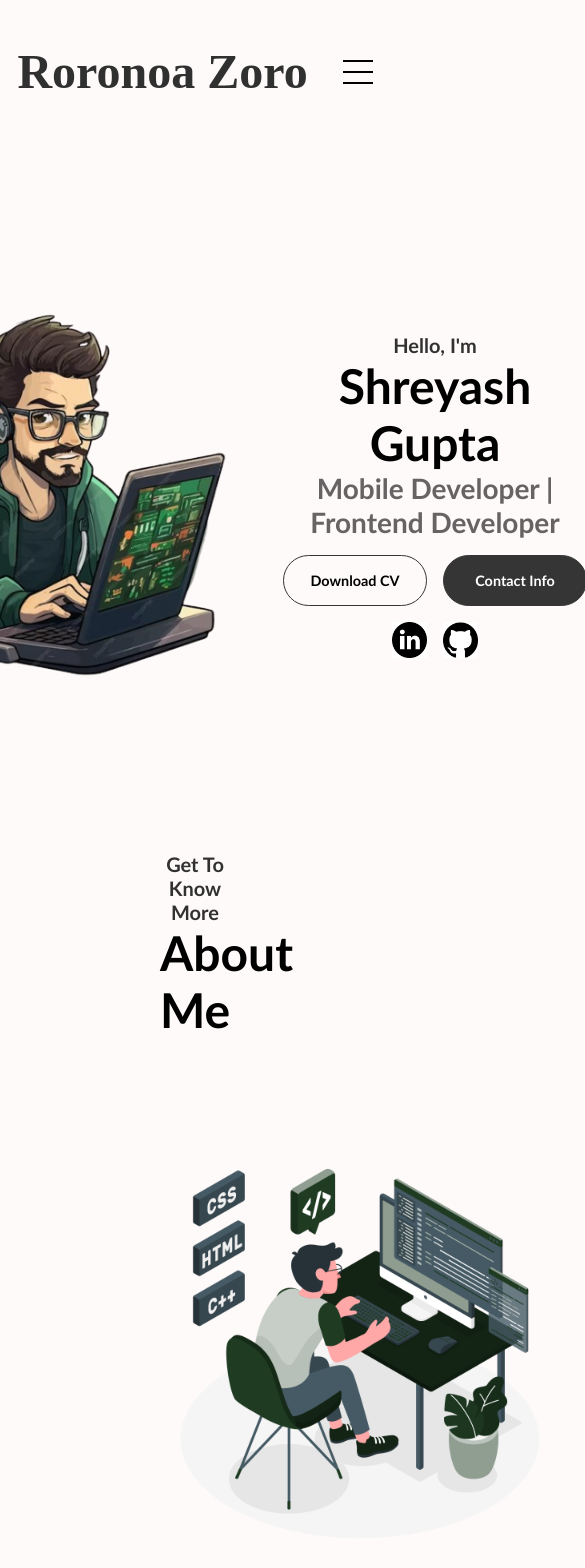
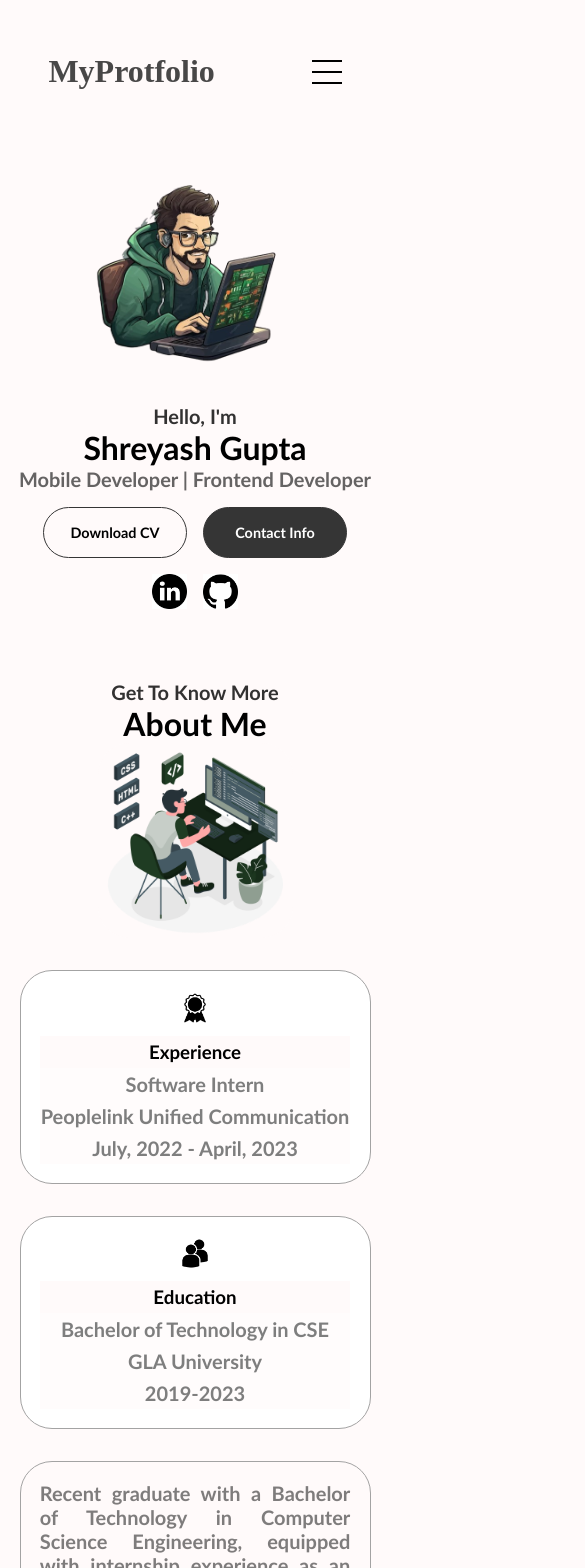
Before and after one commit to shreyash170/My_Portfolio, a React (Create React App) app in the folder shreyashportfolio/: page / in a window 390 px wide. Shown: the top 1568 px of the page, 585 px wide, since content can reach past the window. Built offline with nearby package versions, Linux system fonts and the light colour scheme.

Commit message:
Screen Responsive Complete

```diff
--- a/shreyashportfolio/src/App.js
+++ b/shreyashportfolio/src/App.js
@@ -6,10 +6,12 @@ import Projects from "./Component/Projects";
 import Contact from "./Component/Contact";
 import Footer from "./Component/Footer";
 import { BrowserRouter } from "react-router-dom";
+import "./Styles/MediaQuery.css";
 
 function App() {
   return (
     <>
+    <div className="section-Container">
       <BrowserRouter>
         <Home />
         <Section />
@@ -19,6 +21,7 @@ function App() {
         <Contact />
         <Footer />
       </BrowserRouter>
+      </div>
     </>
   );
 }
--- a/shreyashportfolio/src/Component/Contact.js
+++ b/shreyashportfolio/src/Component/Contact.js
@@ -3,23 +3,30 @@ import "../Styles/Contact.css";
 import emailIcon from "../Assests/email.png";
 import linkedinIcon from "../Assests/linkedin.png";
 
-function Contact(){
-    return(
+function Contact() {
+  return (
     <>
       <div className="contact" id="contact">
         <p>Get in touch</p>
-            <h1>Contact Me</h1>
+        <h1 className="title">Contact Me</h1>
         <div className="contactInfoUpper">
           <div className="contactInfo">
-                    <img src={emailIcon} alt="" className="contactIcon emailIcon"/>
-                    <p><a href="mailto:emaple@gmail.com">Emaple@email.com</a></p>
+            <img src={emailIcon} alt="" className="contactIcon emailIcon" />
+            <p>
+              <a href="mailto:emaple@gmail.com">Emaple@email.com</a>
+            </p>
           </div>
           <div className="contactInfo">
-                    <img src={linkedinIcon} alt="" className="contactIcon"/>
-                    <p><a href="https://www.linkedin.com/" target="_blank">Linkedin</a></p>
+            <img src={linkedinIcon} alt="" className="contactIcon" />
+            <p>
+              <a href="https://www.linkedin.com/" target="_blank">
+                Linkedin
+              </a>
+            </p>
           </div>
         </div>
       </div>
     </>
   );
-}export default Contact;
+}
+export default Contact;
--- a/shreyashportfolio/src/Component/Home.js
+++ b/shreyashportfolio/src/Component/Home.js
@@ -33,7 +33,7 @@ function Home() {
       <div
         className={`flexRow hamburgerFix hamburgerNav ${isOpen ? "open" : ""}`}
       >
-        <div className="myName">Roronoa Zoro </div>
+        <div className="myName">MyProtfolio </div>
         <div className="hamburgerMenu">
           <div
             className={`hamburgerIcon ${isOpen ? "open" : ""}`}
@@ -46,22 +46,22 @@ function Home() {
           <div className={`menuLinks ${isOpen ? "open" : ""}`}>
             <li>
               <Link to="#about" onClick={toggleMenu}>
-                About
+                ABOUT
               </Link>
             </li>
             <li>
               <Link to="#skills" onClick={toggleMenu}>
-                Skills
+                SKILLS
               </Link>
             </li>
             <li>
               <Link to="#project" onClick={toggleMenu}>
-                Projects
+                PROJECTS
               </Link>
             </li>
             <li>
               <Link to="#contact" onClick={toggleMenu}>
-                Contact
+                CONTACT
               </Link>
             </li>
           </div>
--- a/shreyashportfolio/src/Component/Skills.js
+++ b/shreyashportfolio/src/Component/Skills.js
@@ -9,7 +9,6 @@ function Skills() {
     ["Native iOS", "Experienced"],
     ["JavaScript", "Experienced"],
     ["React Native", "Intermediate"],
-    ["XCode", "Experienced"],
   ];
   const skillList2 = [
     ["HTML", "Experienced"],
@@ -22,7 +21,7 @@ function Skills() {
       <div className="skillsSection" id="skills">
         <p className="textP1">Explore My</p>
         <h1 className="title">Skills</h1>
-        {/* <div className="exSkillsDetailsCntnr"> */}
+        <div className="exSkillsDetailsCntnr">
           <div className="SkillDetailContainer">
             <ArticleContainer
               containerHeading="Mobile Development"
@@ -34,6 +33,7 @@ function Skills() {
             />
           </div>
         </div>
+      </div>
     </>
   );
 }
--- a/shreyashportfolio/src/Styles/About.css
+++ b/shreyashportfolio/src/Styles/About.css
@@ -66,7 +66,7 @@
 }
 
 .detailsContainer {
-    padding: 1.5rem;
+    padding: 1.2rem;
     flex-grow: 1;
     background: white;
     border-radius: 2rem;
@@ -82,3 +82,10 @@
     opacity: 0.5;
     line-height: 2remrem;
 }
+.textContainer{
+    border: rgb(53, 53, 53) 0.1rem solid;
+    border-color: rgb(163, 163, 163);
+    padding: 1.2rem;
+    border-radius: 2rem;
+
+}
--- a/shreyashportfolio/src/Styles/Home.css
+++ b/shreyashportfolio/src/Styles/Home.css
@@ -23,14 +23,14 @@ a:hover {
    color: black;
    text-decoration: underline;
    text-underline-offset: 1rem;
-   text-decoration-color: rgb(27,27,27);
+   text-decoration-color: rgb(27, 27, 27);
 }
 
 .myName {
    font-size: 3rem;
    font-weight: 600;
    opacity: 0.9;
-   color: rgb(27,27,27);
+   color: rgb(27, 27, 27);
    font-family: Brush Script MT, Brush Script Std, cursive;
 }
 
@@ -87,9 +87,10 @@ a:hover {
    padding: 10px;
    text-align: center;
    font-size: 1.4rem;
-   color: rgb(27,27,27);
+   color: rgb(27, 27, 27);
    text-decoration: none;
    transition: all 0.3 ease-in-out;
+   opacity: 0.8;
 }
 
 .menuLinks li {
@@ -123,20 +124,3 @@ a:hover {
 .hamburgerIcon span:first-child {
    transform: none;
 }
-
-
-
-
-
-
-
-/* Media Query */
-@media screen and (max-width: 1200px) {
-   .hamburgerNav {
-      display: flex;
-   }
-
-   .desktopNav {
-      display: none;
-   }
-}
--- /dev/null
+++ b/shreyashportfolio/src/Styles/MediaQuery.css
@@ -0,0 +1,147 @@
+/* Media Query */
+@media screen and (max-width: 1400px) {
+    #profile {
+        height: 83vh;
+        margin-bottom: 6rem;
+    }
+
+    .aboutContainers,
+    .projectAboutContainer,
+    .SkillDetailContainer {
+        flex-wrap: wrap;
+    }
+
+    #contact,
+    #projects {
+        height: fit-content;
+    }
+}
+
+@media screen and (max-width: 1200px) {
+    .hamburgerNav {
+        display: flex;
+    }
+
+    .desktopNav {
+        display: none;
+    }
+
+    #skills,
+    .exSkillsDetailsCntnr {
+        margin-top: 2rem;
+    }
+
+    .profile,
+    .aboutContainerF {
+        display: block;
+    }
+
+    #about,
+    #skills,
+    #profile,
+    #contact,
+    #project,
+    .aboutContainerF {
+        height: fit-content;
+    }
+
+    #about,
+    #skills,
+    #profile,
+    #contact,
+    #project {
+        margin: 0 5%;
+    }
+
+    .sectionPic,
+    .aboutPicCntnr {
+        width: 275px;
+        height: 275px;
+        margin: 0 auto 2rem;
+    }
+
+    .aboutContainers,
+    .projectAboutContainer,
+    .SkillDetailContainer {
+        margin-top: 0;
+    }
+
+}
+
+@media screen and (max-width: 600px) {
+
+    #contact,
+    footer {
+        height: 40vh;
+    }
+
+    .profile {
+        height: fit-content;
+        margin-bottom: 2rem;
+    }
+
+    article {
+        font-size: 1rem;
+    }
+
+    footer .navLinkContainer {
+        height: fit-content;
+        margin-bottom: 2rem;
+    }
+
+    .aboutContainers,
+    .projectAboutContainer,
+    .SkillDetailContainer,
+    .contactInfoUpper,
+    .btnContainer {
+        flex-wrap: wrap;
+    }
+
+    .contactInfo {
+        margin: 0;
+    }
+
+    .contactInfo p,
+    .navLinkContainer li a {
+        font-size: 1rem;
+    }
+
+    .skillsSubTitle,
+    .projectSubtitle {
+        font-size: 1.25rem;
+    }
+
+    .myName {
+        font-size: 2rem;
+        font-weight: 600;
+        opacity: 0.8;
+    }
+
+    .navLinkContainer,
+    .footerLink {
+        flex-direction: column;
+        gap: 0.5rem;
+        text-align: center;
+    }
+
+    .sectionPic,
+    .aboutPicCntnr {
+        width: auto;
+        height: 50vw;
+        justify-content: center;
+    }
+
+    .textP2 {
+        font-size: 1.25rem;
+    }
+
+    .sectionTitle,
+    .aboutTitle,
+    .title {
+        font-size: 2rem;
+    }
+
+    .textContainer {
+        text-align: justify;
+    }
+}
--- a/shreyashportfolio/src/Styles/Section.css
+++ b/shreyashportfolio/src/Styles/Section.css
@@ -1,19 +1,18 @@
 .profile {
     padding-top: 4vh;
     height: 96vh;
-    margin: 0 10rem;
+    /* margin: 0 10rem; */
     box-sizing: border-box;
     min-height: fit-content;
     display: flex;
     justify-content: center;
     gap: 5rem;
-    height: 80vh;
 }
 
 .sectionPic {
     display: flex;
-    height: 400px;
-    width: 400px;
+    height: 25rem;
+    width: 25rem;
     margin: auto 0;
 }
 
--- a/shreyashportfolio/src/Styles/Skills.css
+++ b/shreyashportfolio/src/Styles/Skills.css
@@ -1,6 +1,6 @@
 .skillsSection {
     padding-top: 4vh;
-    height: 96vh;
+    height: 86vh;
     margin: 0 10rem;
     box-sizing: border-box;
     min-height: fit-content;
@@ -8,33 +8,20 @@
 }
 
 .cntnrDetails {
-    padding: 1.5rem;
-    /* flex-grow: 1; */
+    padding: 1rem;
+    flex-grow: 1;
     background: white;
     border-radius: 2rem;
     border: rgb(53, 53, 53) 0.1rem solid;
     border-color: rgb(163, 163, 163);
     text-align: center;
-    width: 49%;
-    margin-bottom: 2rem;
-    background: white;
-    /* flex-basis: 45%; */
-    /* gap: 4rem; */
-    /* flex: none; */
-    /* justify-content: space-around; */
 }
 
 .SkillDetailContainer {
     display: flex;
-    /* gap: 2rem; */
-    height: 50%;
+    gap: 2rem;
+    margin-bottom: 2rem;
     margin-top: 2rem;
-    flex-wrap: wrap;
-    flex-direction: row;
-    flex-basis: 50%;
-    justify-content: space-between;
-    padding-left: 5vw;
-    padding-right: 5vw;
 }
 
 .textP1 {
@@ -60,26 +47,26 @@
     background: white;
 }
 
-/* .exSkillsDetailsCntnr{
+.exSkillsDetailsCntnr{
     display: flex;
     justify-content: center;
     flex-direction: column;
     flex-wrap: wrap;
-} */
+}
 .articleContainer {
     display: flex;
     text-align: initial;
     flex-wrap: wrap;
     flex-direction: row;
-    gap: 2.5rem;
-    justify-content: space-between;
+    gap: 2.4rem;
+    justify-content: space-around;
     background: white;
 }
 
 article {
     display: flex;
     justify-content: space-between;
-    width: 10.2rem;
+    width: 10rem;
     background: white;
 }
 .skillExp h3{
```
Also changed, not shown: shreyashportfolio/src/index.css (line endings or trailing spaces). Lines whose indentation alone changed are shown as unchanged.
